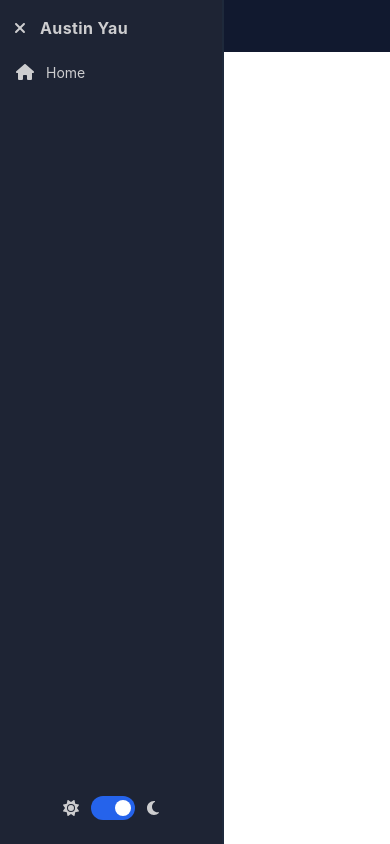
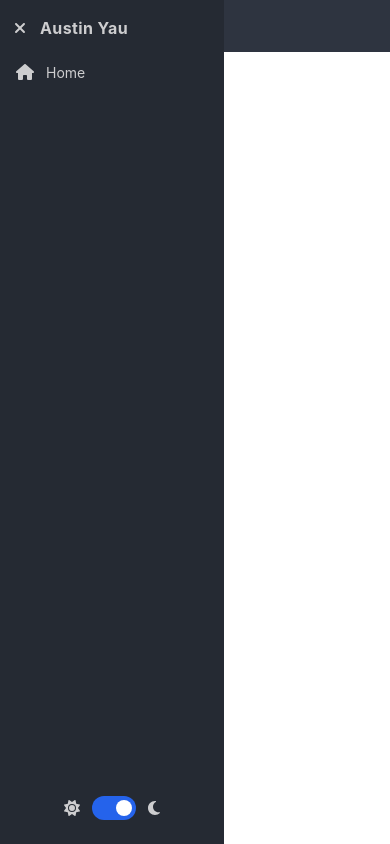
Before and after one commit to ausyau/austinOS, a Next.js app: page /yt in a window 390 px wide. Built offline with nearby package versions, Linux system fonts and the light colour scheme.

Commit message:
feature: establish consisten theme, fix styling on light mode
small refactors

```diff
--- a/pages/index.tsx
+++ b/pages/index.tsx
@@ -11,34 +11,33 @@ import {FaIcon} from "../src/assets/icons";
 import {formatChangelog, FormattedFeature} from "../src/utils/formatChangelog";
 
 const NOTION_API_KEY = process.env.NOTION_API_KEY;
+const LABEL_STYLE =
+  "w-2/12 pl-6 mb-6 md:pl-0 md:text-right md:mb-0 font-bold xl:font-medium text-secondary";
 
 const Description = (): JSX.Element => {
   return (
     <div className="flex flex-col justify-end mb-12 md:flex-row">
-      <label className="w-2/12 pl-6 mb-6 md:pl-0 md:text-right md:mb-0 font-bold xl:font-medium text-gray-200 dark:xl:text-gray-400">
-        About
-      </label>
-      <div className="flex flex-col flex-1 pl-6">
-        <p className="pb-4">
+      <label className={LABEL_STYLE}>About</label>
+      <div className="flex flex-col flex-1 px-6">
+        <p className="pb-4 text-justify">
           Hi I’m Austin. I am a software engineer, skier, cyclist, hobbyist
           YouTuber, and ultra amateur photographer. I currently reside in San
           Francisco with my wife and two dogs. Right now, I’m working at
-          FormSwift where I focus on improving of the experience of their PDF
-          platform.
+          FormSwift where I focus on improving all things form related.
         </p>
-        <p className="pb-4">
+        <p className="pb-4 text-justify">
           Prior to FormSwift, I worked at another startup, and before that, I
           was a product manager at Visa. I actually got into Software
           Engineering rather late in the game because I spent my earlier years
           on the business side of things.
         </p>
-        <p className="pb-4">
+        <p className="pb-4 text-justify">
           Thanks for visting AustinOS. I made this site to share with you
           several things that occupy my time and showcase a lot of who I am -
           hobbies, side projects, and work. This site is also my playground for
           fooling around with new technologies (sorry if you encounter a bug!)
         </p>
-        <p className="pb-4">
+        <p className="pb-4 text-justify">
           Feel free to poke around and check things out. After releasing an MVP,
           I am going to work on making sure the changelog below links to commits
           to reflect that change. The source code is all publicly available so
@@ -66,9 +65,7 @@ const Social = (): JSX.Element => {
   ];
   return (
     <div className="flex flex-col justify-end mb-12 md:flex-row">
-      <label className="w-2/12 pl-6 mb-6 md:pl-0 md:text-right md:mb-0 font-bold xl:font-medium text-gray-200 xl:text-gray-400">
-        Socials
-      </label>
+      <label className={LABEL_STYLE}>Socials</label>
       <div className="flex flex-col flex-1 pl-6">
         {socials.map(({name, url, action}) => {
           return (
@@ -118,9 +115,7 @@ const Work = (): JSX.Element => {
   ];
   return (
     <div className="flex flex-col justify-end mb-12 md:flex-row">
-      <label className="w-2/12 pl-6 mb-6 md:pl-0 md:text-right md:mb-0 font-bold xl:font-medium text-gray-200 xl:text-gray-400">
-        Work
-      </label>
+      <label className={LABEL_STYLE}>Work</label>
       <div className="flex flex-col flex-1 pl-6">
         {roles.map(({company, positions}) => {
           return (
@@ -157,9 +152,7 @@ type ChangeLogItem = {
 const ChangeLog = ({changelog}: {changelog: ChangeLogItem[]}): JSX.Element => {
   return (
     <div className="flex flex-col justify-end mb-12 md:flex-row">
-      <label className="w-2/12 pl-6 mb-6 md:pl-0 md:text-right md:mb-0 font-bold xl:font-medium text-gray-200 xl:text-gray-400">
-        Changelog
-      </label>
+      <label className={LABEL_STYLE}>Changelog</label>
       <div className="flex flex-col flex-1 pl-6">
         {changelog.map(({version, features}, versionIndex) => {
           const releaseDate = features[0].featureDate
@@ -177,7 +170,7 @@ const ChangeLog = ({changelog}: {changelog: ChangeLogItem[]}): JSX.Element => {
                     <Disclosure.Button>
                       <div className="flex flex-row whitespace-nowrap">
                         <FaIcon
-                          className="pr-2 text-primary"
+                          className="pr-2 text-tertiary"
                           iconname={
                             open ? "circle-arrow-down" : "circle-arrow-right"
                           }
@@ -194,7 +187,7 @@ const ChangeLog = ({changelog}: {changelog: ChangeLogItem[]}): JSX.Element => {
                     {releaseDate ? (
                       <div className="flex flex-row whitespace-nowrap">
                         <FaIcon
-                          className="pr-2 text-primary"
+                          className="pr-2 text-tertiary"
                           iconname={"square-check"}
                         />
                         <label>{releaseDate}</label>
@@ -218,7 +211,7 @@ const ChangeLog = ({changelog}: {changelog: ChangeLogItem[]}): JSX.Element => {
                             className="flex flex-row items-center pr-5 ml-3 whitespace-nowrap"
                           >
                             <FaIcon
-                              className="pr-2 text-primary"
+                              className="pr-2 text-tertiary"
                               iconname={
                                 versionIndex === 0 ? "square" : "square-check"
                               }
--- a/src/components/Navigation/NavBar/NavBar.tsx
+++ b/src/components/Navigation/NavBar/NavBar.tsx
@@ -86,7 +86,7 @@ export const NavBar = (): JSX.Element => {
       </nav>
       <nav
         className={clsx(
-          "fixed flex flex-col justify-between flex-1 w-56 h-screen border-r-2 dark:border-slate-800 border-slate-300 bg-secondary md",
+          "fixed flex flex-col justify-between flex-1 w-56 h-screen bg-secondary md",
           "transform transition-transform ease-in duration-200 translate-x-0",
           navBarHidden && "-translate-x-full"
         )}
--- a/styles/globals.css
+++ b/styles/globals.css
@@ -23,18 +23,17 @@
   .navItem:hover {
     background-position: -100% 0;
   }
-
   .dark .navItem {
-    background-image: linear-gradient(to right, #1e2434 50%, #151b2c 50%);
+    background-image: linear-gradient(to right, #252a33 50%, #4c566a 50%);
   }
   .dark .navItem.selected {
-    background-image: linear-gradient(to right, #5a6785 50%, #5a6785 50%);
+    background-image: linear-gradient(to right, #4c566a 50%, #4c566a 50%);
   }
   .light .navItem {
-    background-image: linear-gradient(to right, #edf2f7 50%, #ffffff 50%);
+    background-image: linear-gradient(to right, #edf2f7 50%, #d8dee9 50%);
   }
   .light .navItem.selected {
-    background-image: linear-gradient(to right, #ffffff 50%, #ffffff 50%);
+    background-image: linear-gradient(to right, #d8dee9 50%, #d8dee9 50%);
   }
 }
 
@@ -57,17 +56,19 @@ a {
 }
 
 .dark {
-  --color-bg-primary: #11192f;
-  --color-bg-secondary: #1e2434;
+  --color-bg-primary: #2e3440;
+  --color-bg-secondary: #252a33;
   --color-text-primary: #cdcdcf;
-  --color-text-secondary: #e2e8f0;
+  --color-text-secondary: #5e81ac;
+  --color-text-tertiary: #8fbcbb;
   --color-text-accent: #81e6d9;
 }
 
 .light {
   --color-bg-primary: #ffffff;
-  --color-bg-secondary: #edf2f7;
-  --color-text-primary: #5a5a5c;
-  --color-text-secondary: #4a5568;
+  --color-bg-secondary: #eceff4;
+  --color-text-primary: #2e3440;
+  --color-text-secondary: #5e81ac;
+  --color-text-tertiary: #8fbcbb;
   --color-text-accent: #2b6cb0;
 }
--- a/tailwind.config.js
+++ b/tailwind.config.js
@@ -21,6 +21,7 @@ module.exports = {
         accent: "var(--color-text-accent)",
         primary: "var(--color-text-primary)",
         secondary: "var(--color-text-secondary)",
+        tertiary: "var(--color-text-tertiary)",
       },
     },
   },
```
